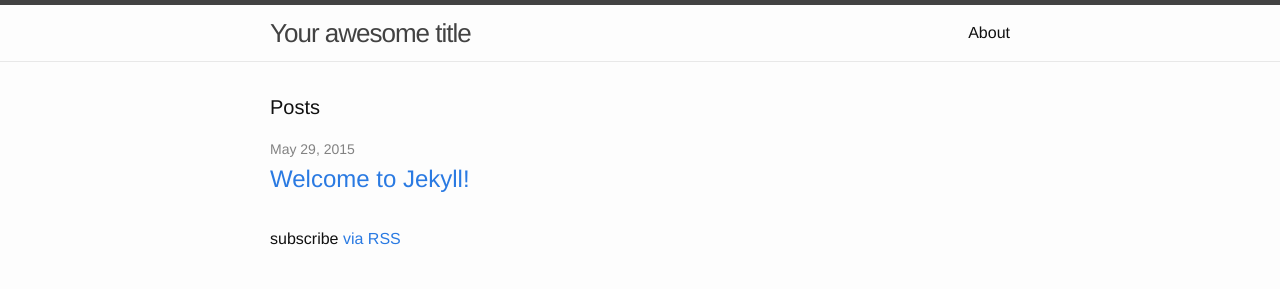
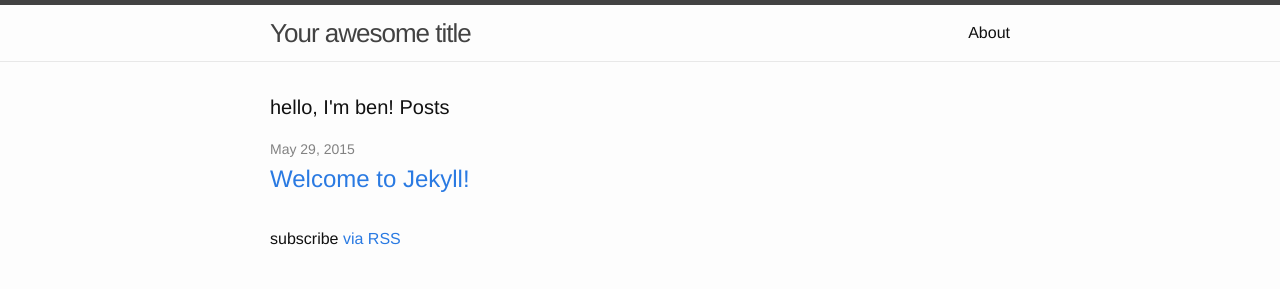
Before and after one commit to shinojin/travel_blog, a Jekyll site: the page built from index.html, in a window 1280 px wide. Shown: the top 289 px of the page. Built offline with Jekyll 4.4.1, drawn with Linux system fonts in a browser that asks for light colours.

Commit message:
test commit

```diff
--- a/index.html
+++ b/index.html
@@ -4,7 +4,7 @@ layout: default
 
 <div class="home">
 
-  <h1 class="page-heading">Posts</h1>
+  <h1 class="page-heading">hello, I'm ben! Posts</h1>
 
   <ul class="post-list">
     {% for post in site.posts %}
```
